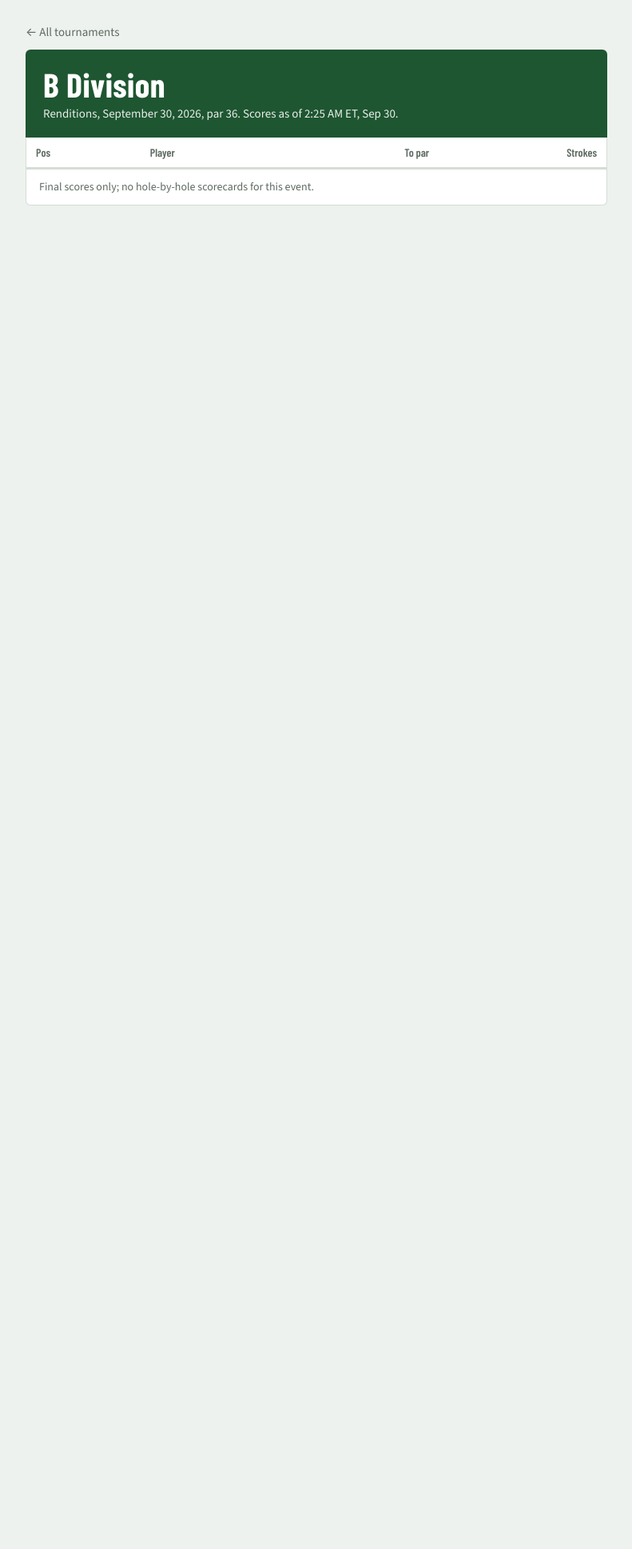
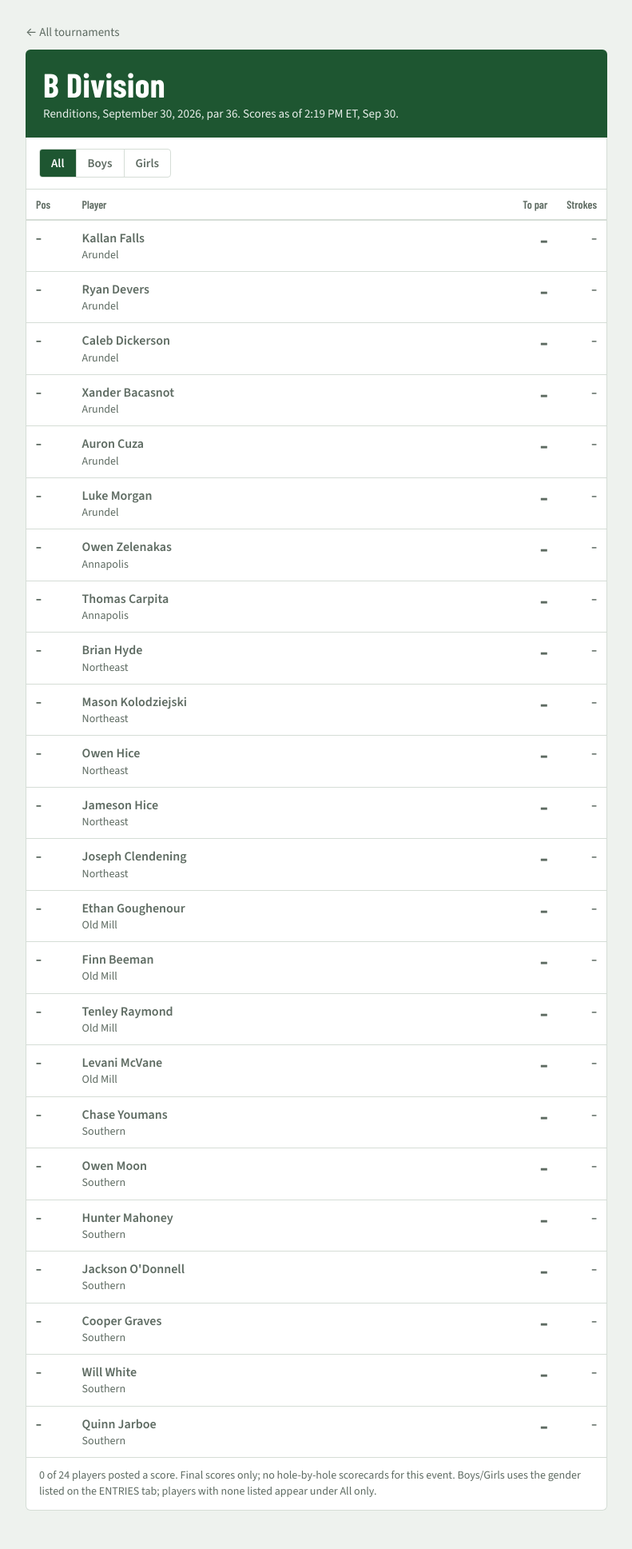
Before and after one commit to pjb3/aacps-golf, a Jekyll site: the page built from _events/2026-09-30-b-division-renditions.md, in a window 1280 px wide. Shown: the whole page at 80% size, without its empty margins (244-1035 px from the left). Built offline with Jekyll 4.4.1, drawn with Linux system fonts in a browser that asks for light colours; before the commit the page ends 900 px from its top, so only the background shows below that.

Commit message:
Update scores and events

```diff
--- a/_data/scores/2026-09-30-b-division-renditions.json
+++ b/_data/scores/2026-09-30-b-division-renditions.json
@@ -1,4 +1,197 @@
 {
-  "updated": "2026-09-30T02:25:24-04:00",
-  "players": []
+  "updated": "2026-09-30T14:19:13-04:00",
+  "players": [
+    {
+      "name": "Kallan Falls",
+      "school": "Arundel",
+      "group": null,
+      "total": null,
+      "gender": "M",
+      "team": false
+    },
+    {
+      "name": "Ryan Devers",
+      "school": "Arundel",
+      "group": null,
+      "total": null,
+      "gender": "M",
+      "team": false
+    },
+    {
+      "name": "Caleb Dickerson",
+      "school": "Arundel",
+      "group": null,
+      "total": null,
+      "gender": "M",
+      "team": false
+    },
+    {
+      "name": "Xander Bacasnot",
+      "school": "Arundel",
+      "group": null,
+      "total": null,
+      "gender": "M",
+      "team": false
+    },
+    {
+      "name": "Auron Cuza",
+      "school": "Arundel",
+      "group": null,
+      "total": null,
+      "gender": "M",
+      "team": false
+    },
+    {
+      "name": "Luke Morgan",
+      "school": "Arundel",
+      "group": null,
+      "total": null,
+      "gender": "M",
+      "team": false
+    },
+    {
+      "name": "Owen Zelenakas",
+      "school": "Annapolis",
+      "group": null,
+      "total": null,
+      "gender": "M",
+      "team": false
+    },
+    {
+      "name": "Thomas Carpita",
+      "school": "Annapolis",
+      "group": null,
+      "total": null,
+      "gender": "M",
+      "team": false
+    },
+    {
+      "name": "Brian Hyde",
+      "school": "Northeast",
+      "group": null,
+      "total": null,
+      "gender": "M",
+      "team": false
+    },
+    {
+      "name": "Mason Kolodziejski",
+      "school": "Northeast",
+      "group": null,
+      "total": null,
+      "gender": "M",
+      "team": false
+    },
+    {
+      "name": "Owen Hice",
+      "school": "Northeast",
+      "group": null,
+      "total": null,
+      "gender": "M",
+      "team": false
+    },
+    {
+      "name": "Jameson Hice",
+      "school": "Northeast",
+      "group": null,
+      "total": null,
+      "gender": "M",
+      "team": false
+    },
+    {
+      "name": "Joseph Clendening",
+      "school": "Northeast",
+      "group": null,
+      "total": null,
+      "gender": "M",
+      "team": false
+    },
+    {
+      "name": "Ethan Goughenour",
+      "school": "Old Mill",
+      "group": null,
+      "total": null,
+      "gender": "M",
+      "team": false
+    },
+    {
+      "name": "Finn Beeman",
+      "school": "Old Mill",
+      "group": null,
+      "total": null,
+      "gender": "M",
+      "team": false
+    },
+    {
+      "name": "Tenley Raymond",
+      "school": "Old Mill",
+      "group": null,
+      "total": null,
+      "gender": "F",
+      "team": false
+    },
+    {
+      "name": "Levani McVane",
+      "school": "Old Mill",
+      "group": null,
+      "total": null,
+      "gender": "F",
+      "team": false
+    },
+    {
+      "name": "Chase Youmans",
+      "school": "Southern",
+      "group": null,
+      "total": null,
+      "gender": "M",
+      "team": false
+    },
+    {
+      "name": "Owen Moon",
+      "school": "Southern",
+      "group": null,
+      "total": null,
+      "gender": "M",
+      "team": false
+    },
+    {
+      "name": "Hunter Mahoney",
+      "school": "Southern",
+      "group": null,
+      "total": null,
+      "gender": "M",
+      "team": false
+    },
+    {
+      "name": "Jackson O'Donnell",
+      "school": "Southern",
+      "group": null,
+      "total": null,
+      "gender": "M",
+      "team": false
+    },
+    {
+      "name": "Cooper Graves",
+      "school": "Southern",
+      "group": null,
+      "total": null,
+      "gender": "M",
+      "team": false
+    },
+    {
+      "name": "Will White",
+      "school": "Southern",
+      "group": null,
+      "total": null,
+      "gender": "M",
+      "team": false
+    },
+    {
+      "name": "Quinn Jarboe",
+      "school": "Southern",
+      "group": null,
+      "total": null,
+      "gender": "M",
+      "team": false
+    }
+  ]
 }
```
